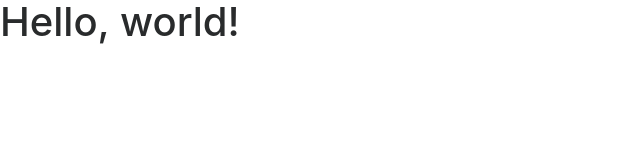
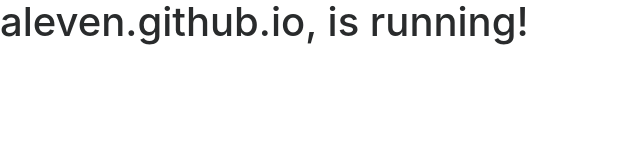
Before and after one commit to aleven/aleven.github.io, a plain HTML site: page index.html in a window 1280 px wide. Shown: the whole page, without its empty margins (0-640 px from the left). Drawn offline with nearby package versions, Linux system fonts and the light colour scheme.

Commit message:
aggiornato test

```diff
--- a/index.html
+++ b/index.html
@@ -8,10 +8,10 @@
     <!-- Bootstrap CSS -->
     <link rel="stylesheet" href="https://maxcdn.bootstrapcdn.com/bootstrap/4.0.0-beta.3/css/bootstrap.min.css" integrity="sha384-Zug+QiDoJOrZ5t4lssLdxGhVrurbmBWopoEl+M6BdEfwnCJZtKxi1KgxUyJq13dy" crossorigin="anonymous">
 
-    <title>Hello, world!</title>
+    <title>aleven.github.io</title>
   </head>
   <body>
-    <h1>Hello, world!</h1>
+    <h1>aleven.github.io, is running!</h1>
 
     <!-- Optional JavaScript -->
     <!-- jQuery first, then Popper.js, then Bootstrap JS -->
```
